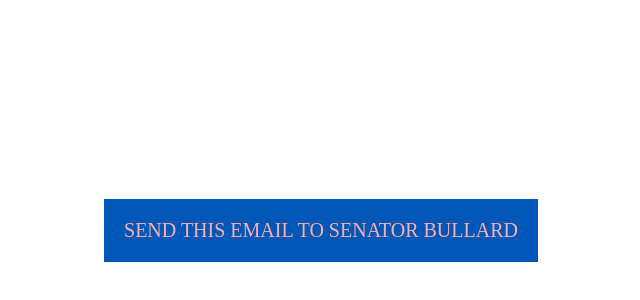
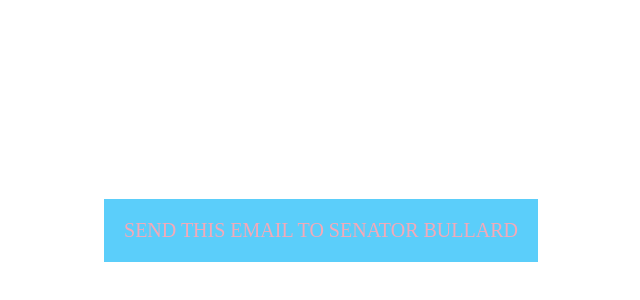
Before and after one commit to andyhartzler/translivesmatterok, a plain HTML site: page index.html in a window 1280 px wide. Shown: the part 178-478 px from the top of the page, without its empty margins (319-959 px from the left). Drawn offline with Linux system fonts and the light colour scheme.

Commit message:
Update index.html

```diff
--- a/index.html
+++ b/index.html
@@ -7,8 +7,8 @@
       .email-button {
         font-size: 20px;
         padding: 20px;
-        background-color: #0057B8; /* Trans Flag Blue */
-        color: #FAB0B0; /* Pink */
+        background-color: #5BCEFA; /* Trans Flag Blue */
+        color: #F5A9B8; /* Pink */
         text-align: center;
         text-decoration: none;
         display: inline-block;
```
